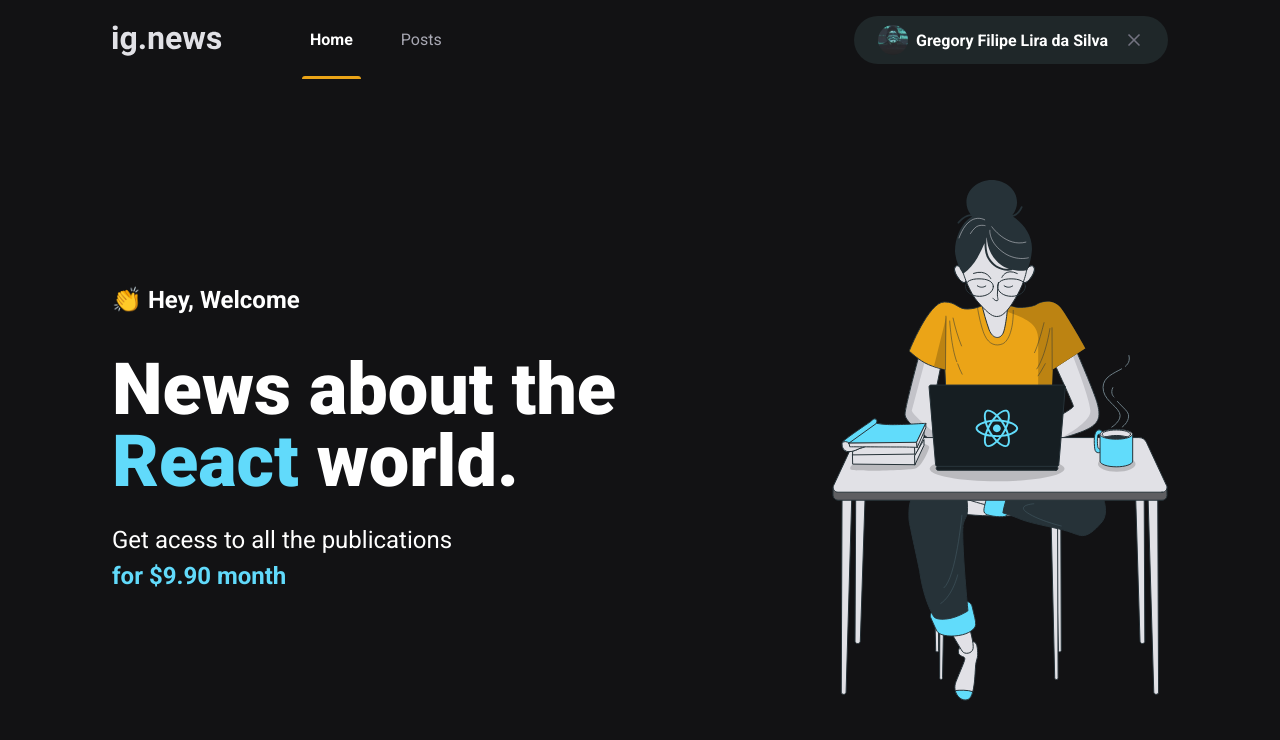
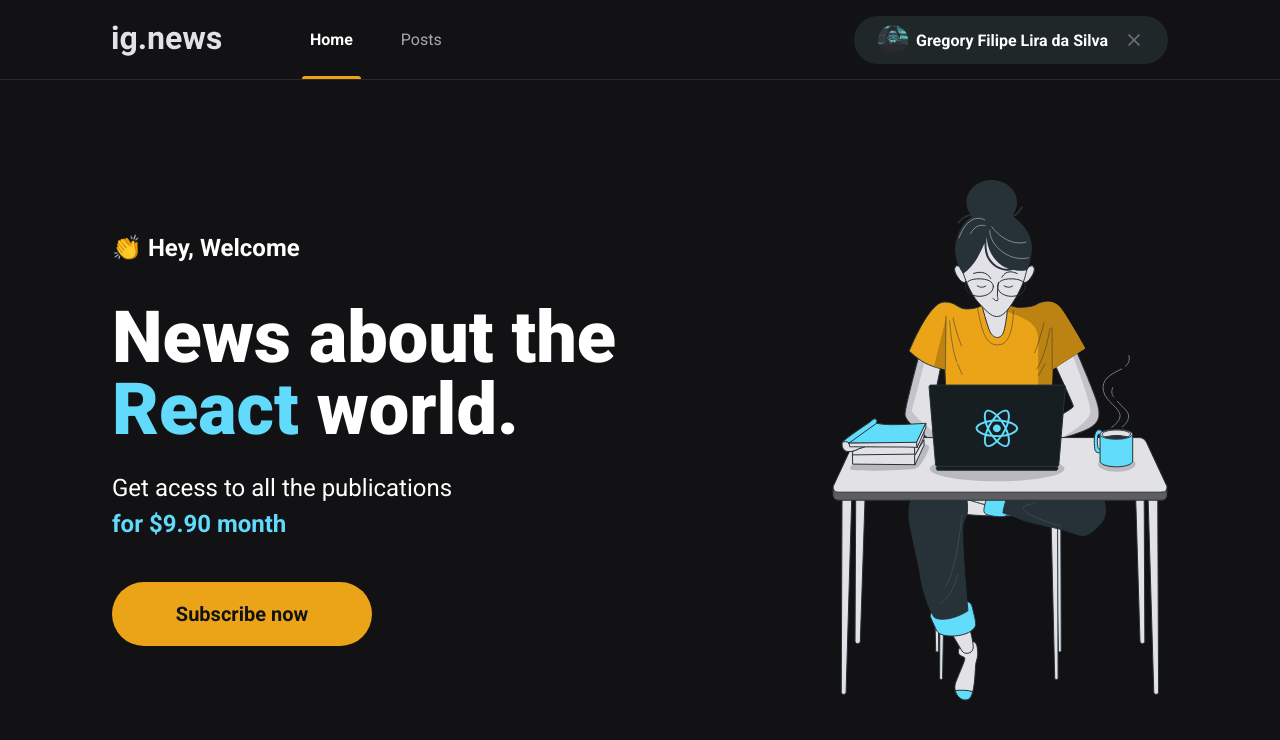
Before and after one commit to gregorylira/ignews-ignite-chapter3, a Next.js app: page / in a window 1280 px wide. Shown: the top 740 px of the page. Built offline with nearby package versions, Linux system fonts and the light colour scheme.

Commit message:
🌟 feat: Subscribe Button

```diff
--- /dev/null
+++ b/src/components/SubscribeButton/index.tsx
@@ -0,0 +1,9 @@
+import styles from "./styles.module.scss";
+
+export function SubscribeButton() {
+  return (
+    <button type="button" className={styles.subscribeButton}>
+      Subscribe now
+    </button>
+  );
+}
--- /dev/null
+++ b/src/components/SubscribeButton/styles.module.scss
@@ -0,0 +1,20 @@
+.subscribeButton {
+  width: 260px;
+  height: 4rem;
+  border: 0;
+  border-radius: 2rem;
+  background: var(--yellow-500);
+  color: var(--gray-900);
+  font-size: 1.25rem;
+  font-weight: bold;
+
+  display: flex;
+  align-items: center;
+  justify-content: center;
+
+  transition: filter 0.2s;
+
+  &:hover {
+    filter: brightness(0.8);
+  }
+}
--- a/src/pages/home.module.scss
+++ b/src/pages/home.module.scss
@@ -35,4 +35,8 @@
       font-weight: bold;
     }
   }
+
+  button {
+    margin-top: 2.5rem;
+  }
 }
--- a/src/pages/index.tsx
+++ b/src/pages/index.tsx
@@ -1,5 +1,6 @@
 /* eslint-disable @next/next/no-img-element */
 import Head from "next/head";
+import { SubscribeButton } from "../components/SubscribeButton";
 
 import styles from "./home.module.scss";
 
@@ -20,6 +21,7 @@
             Get acess to all the publications <br />
             <span>for $9.90 month</span>
           </p>
+          <SubscribeButton />
         </section>
 
         <img src="/images/avatar.svg" alt="Girl coding" />
--- a/src/styles/global.scss
+++ b/src/styles/global.scss
@@ -9,7 +9,7 @@
 
   --gray-100: #e1e1e6;
   --gray-300: #a8a8b3;
-  --gray-700: #29292e;
+  --gray-800: #29292e;
   --gray-850: #1f2729;
   --gray-900: #121214;
 
```
